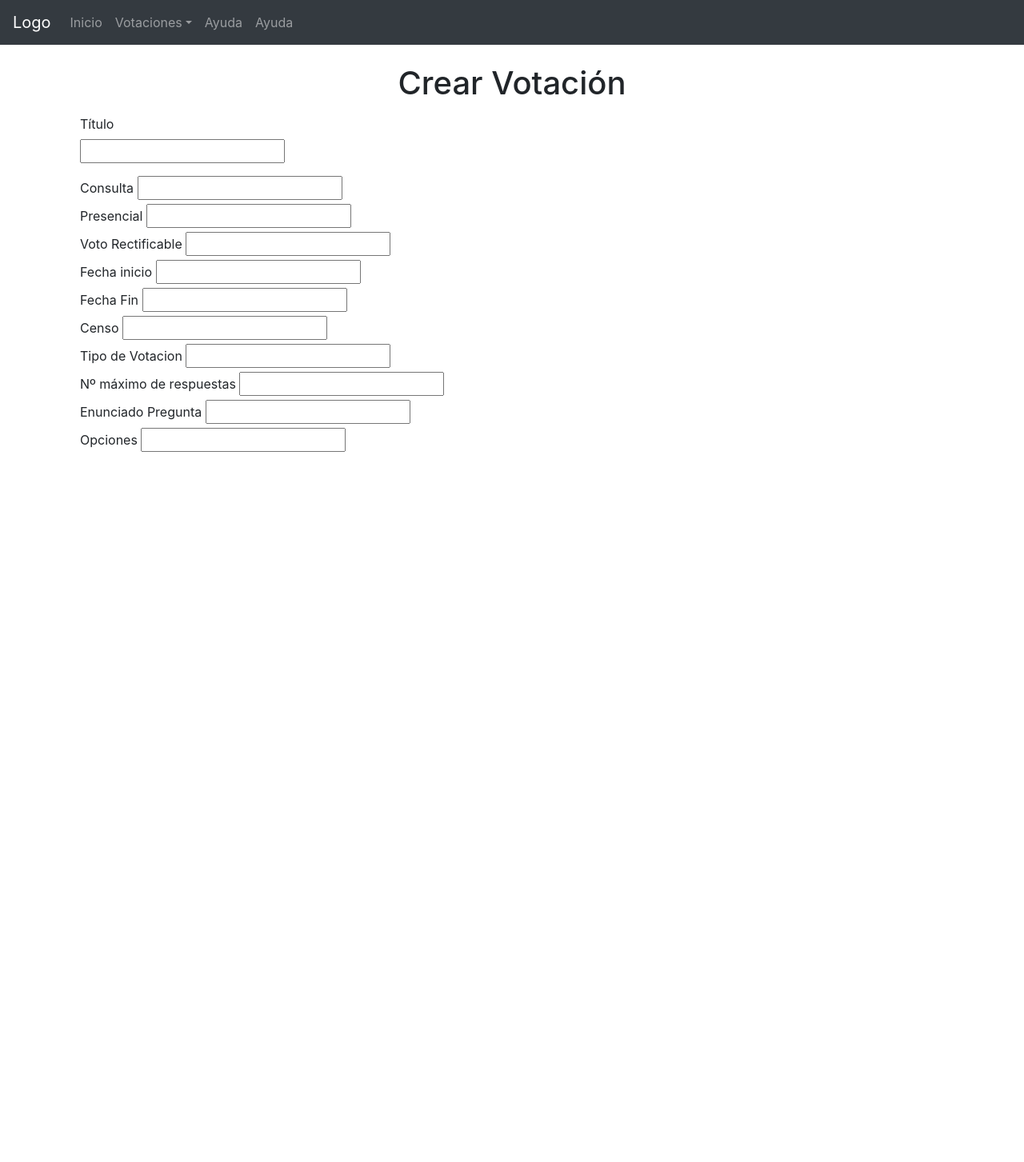
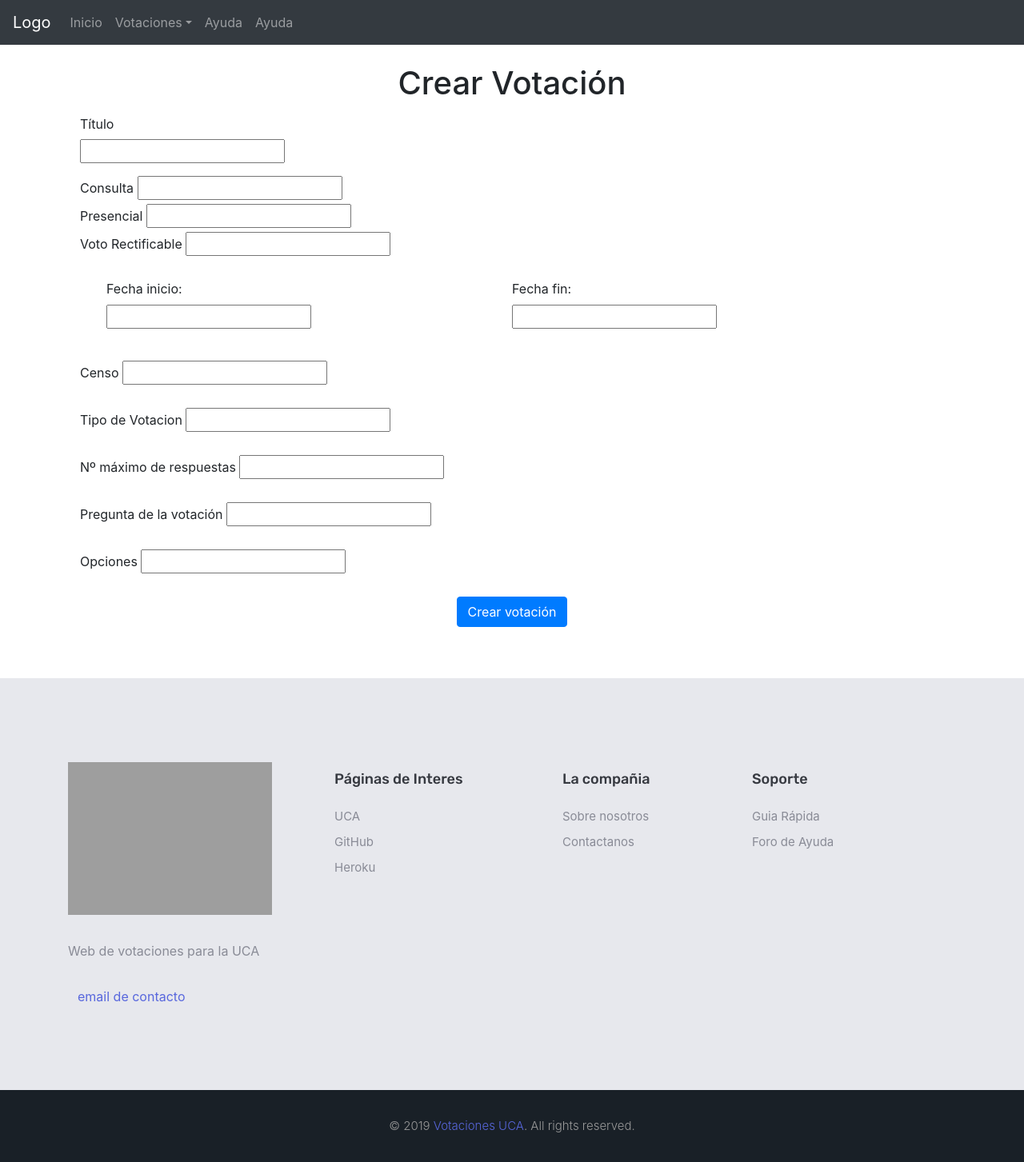
Before and after one commit to SalkerAG/Votaciones-Pinf-20, a Django app: template VotacionesUca/templates/CrearVotacion.html in a window 1280 px wide. Shown: the whole page at 80% size. Before the commit the page ends 565 px from the top, so only its background shows below. Run offline with Django 3.2, Linux system fonts and the light colour scheme; the template is opened without the code that fills it, so the values that code supplies are empty, except form fields; tables that the repository leaves empty hold one stand-in row (values such as "Sample post"); form fields are guessed from the names that the template uses; parts of the project's set-up code (start-up, migrations or seed data) failed here and were passed over; some libraries are stand-ins or nearby versions; grey boxes are pictures that could not be loaded.

Commit message:
Implementado el diseño en las vistas

```diff
--- a/VotacionesUca/templates/CrearVotacion.html
+++ b/VotacionesUca/templates/CrearVotacion.html
@@ -73,7 +73,7 @@
 
       <!--Booleanos-->
       <div class="col-lg-10">
-        <label for="customCheck1">Consulta</label>
+        <label required="true" for="fechaInicio">Consulta</label>
         {{form.esConsulta}}
       </div>
 
@@ -86,38 +86,213 @@
         <label for="customCheck1">Voto Rectificable</label>
         {{form.votoRectificable}}
       </div>
+      <br>
 
-      <div class="col-lg-10">
-        <label>Fecha inicio</label>
-        {{form.fechaInicio}}
+      <div class="form-group row px-5">
+        <div class="col-lg-6" id="fechaInicio">
+            <label for="fechaInicio" class="control-label">Fecha inicio:</label>
+            <div class="input-group date">
+              {{form.fechaInicio}}
+            </div>
+        </div>
+        <div class="col-lg-0" id="FechaFin">
+            <label for="FechaFin" class="control-label">Fecha fin:</label>
+            <div class="input-group date">
+              {{form.fechaFin}}
+            </div>
+        </div>
       </div>
-
-      <div class="col-lg-10">
-        <label>Fecha Fin</label>
-        {{form.fechaFin}}
-      </div>
+      <br>
 
       <div class="col-lg-10">
         <label>Censo</label>
         {{form.nombreFicheroCenso}}
       </div>
+      <br>
 
       <div class="col-lg-10">
         <label>Tipo de Votacion</label>
         {{form.tipoVotacion}}
       </div>
+      <br>
 
       <div class="col-lg-10">
         <label>Nº máximo de respuestas</label>
         {{form.maxElector}}
       </div>
+      <br>
 
       <div class="col-lg-10">
-        <label>Enunciado Pregunta</label>
+        <label>Pregunta de la votación</label>
         {{form.enunciado}}
       </div>
+      <br>
 
       <div class="col-lg-10">
         <label>Opciones</label>
         {{form.opciones}}
       </div>
+      <br>
+         <!-- Botón -->
+         <div class="form-group">
+          <div class="text-center">
+              <button type="submit" class="btn btn-primary" data-toggle="modal" data-target="#ModalCrearVotacion">
+                  Crear votación
+              </button>
+          </div>
+      </div>
+      <!-- Fin botón -->
+  </form>
+</div>
+<!-- Fin formulario -->
+
+
+<!-- Ventana emergente -->
+<div class="modal fade" id="ModalCrearVotacion" tabindex="-1" role="dialog"
+   aria-labelledby="exampleModalCenterTitle" aria-hidden="true">
+  <div class="modal-dialog modal-dialog-centered" role="document">
+      <div class="modal-content">
+          <div class="modal-header">
+              <h5 class="modal-title" id="ModalCrearVotacionTitle">¿Está seguro de crear la votación?</h5>
+              <button type="button" class="close" data-dismiss="modal" aria-label="Close">
+                  <span aria-hidden="true">&times;</span>
+              </button>
+          </div>
+          <div class="modal-body">
+              Al confirmar se creará la votación con los datos introducidos.
+          </div>
+          <div class="modal-footer">
+              <button type="button" class="btn btn-primary">Enviar</button>
+              <button type="button" class="btn btn-secondary" data-dismiss="modal">Cerrar</button>
+          </div>
+      </div>
+  </div>
+</div>
+<br>
+<br>
+
+<!-- Footer  -->
+<footer class="footer-area footer--light">
+  <div class="footer-big">
+  <!-- start .container -->
+  <div class="container">
+    <div class="row">
+    <div class="col-md-3 col-sm-12">
+      <div class="footer-widget">
+      <div class="widget-about">
+        <img src="http://www.coglobal.es/wp-content/uploads/2017/03/sponsor-uca.png" alt="" class="img-fluid">
+        <p>Web de votaciones para la UCA</p>
+        <ul class="contact-details">
+        <li>
+          <span class="icon-envelope-open"></span>
+          <a href="mailto:#">email de contacto</a>
+        </li>
+        </ul>
+      </div>
+      </div>
+      <!-- Ends: .footer-widget -->
+    </div>
+    <!-- end /.col-md-4 -->
+    <div class="col-md-3 col-sm-4">
+      <div class="footer-widget">
+      <div class="footer-menu footer-menu--1">
+        <h4 class="footer-widget-title">Páginas de Interes</h4>
+        <ul>
+        <li>
+          <a href="https://www.uca.es/">UCA</a>
+        </li>
+        <li>
+          <a href="https://github.com/joaquinpco/Votaciones-Pinf-19">GitHub</a>
+        </li>
+        <li>
+          <a href="https://pinfvot.herokuapp.com/">Heroku</a>
+        </li>
+        </ul>
+      </div>
+      <!-- end /.footer-menu -->
+      </div>
+      <!-- Ends: .footer-widget -->
+    </div>
+    <!-- end /.col-md-3 -->
+
+    <div class="col-md-3 col-sm-4">
+      <div class="footer-widget">
+      <div class="footer-menu">
+        <h4 class="footer-widget-title">La compañia</h4>
+        <ul>
+        <li>
+          <a href="#">Sobre nosotros</a>
+        </li>
+        <li>
+          <a href="#">Contactanos</a>
+        </li>
+        </ul>
+      </div>
+      <!-- end /.footer-menu -->
+      </div>
+      <!-- Ends: .footer-widget -->
+    </div>
+    <!-- end /.col-lg-3 -->
+
+    <div class="col-md-3 col-sm-4">
+      <div class="footer-widget">
+      <div class="footer-menu no-padding">
+        <h4 class="footer-widget-title">Soporte</h4>
+        <ul>
+        <li>
+          <a href="#">Guia Rápida</a>
+        </li>
+        <li>
+          <a href="#">Foro de Ayuda</a>
+        </li>
+        <!-- repetir estructura li para añadir mas-->
+        </ul>
+      </div>
+      <!-- end /.footer-menu -->
+      </div>
+      <!-- Ends: .footer-widget -->
+    </div>
+    <!-- Ends: .col-lg-3 -->
+
+    </div>
+    <!-- end /.row -->
+  </div>
+  <!-- end /.container -->
+  </div>
+  <!-- end /.footer-big -->
+
+  <div class="mini-footer">
+  <div class="container">
+    <div class="row">
+    <div class="col-md-12">
+      <div class="copyright-text">
+      <p>© 2019
+        <a href="#">Votaciones UCA</a>. All rights reserved.
+      </p>
+      </div>
+    </div>
+    </div>
+  </div>
+  </div>
+</footer>
+
+
+<!-- Fin Footer  -->
+<!-- Requisitos para bootstrap 4 y js  -->
+<script src="https://ajax.googleapis.com/ajax/libs/jquery/3.4.1/jquery.min.js"></script>
+<script src="https://code.jquery.com/jquery-3.2.1.slim.min.js"
+  integrity="sha384-KJ3o2DKtIkvYIK3UENzmM7KCkRr/rE9/Qpg6aAZGJwFDMVNA/GpGFF93hXpG5KkN"
+  crossorigin="anonymous"></script>
+<script src="https://cdnjs.cloudflare.com/ajax/libs/popper.js/1.12.9/umd/popper.min.js"
+  integrity="sha384-ApNbgh9B+Y1QKtv3Rn7W3mgPxhU9K/ScQsAP7hUibX39j7fakFPskvXusvfa0b4Q"
+  crossorigin="anonymous"></script>
+<script src="https://maxcdn.bootstrapcdn.com/bootstrap/4.0.0/js/bootstrap.min.js"
+  integrity="sha384-JZR6Spejh4U02d8jOt6vLEHfe/JQGiRRSQQxSfFWpi1MquVdAyjUar5+76PVCmYl"
+  crossorigin="anonymous"></script>
+<script type="text/javascript"
+  src="https://cdnjs.cloudflare.com/ajax/libs/bootstrap-datepicker/1.9.0/js/bootstrap-datepicker.min.js"></script>
+
+</script>
+</body>
+
+</html>
--- a/VotacionesUca/urls.py
+++ b/VotacionesUca/urls.py
@@ -1,9 +1,7 @@
 from django.contrib import admin
 from django.urls import path, include
-from .views import CrearVotacionView, VotacionSimpleView, VotacionComplejaView
+from .views import CrearVotacionView
 
 urlpatterns = [
     path('crearVotacion/', CrearVotacionView.as_view(), name="crearvotacion"),
-    path('votacionSimple/', VotacionSimpleView.as_view(), name="votacionsimple"),
-    path('votacionCompleja/', VotacionComplejaView.as_view(), name="votacioncompleja")
 ]
```
Also changed, not shown: Design/HTML/votacionSimple.html (+5 -14 lines), VotacionesUca/forms.py (+30 -57 lines), VotacionesUca/views.py (+5 -23 lines).
